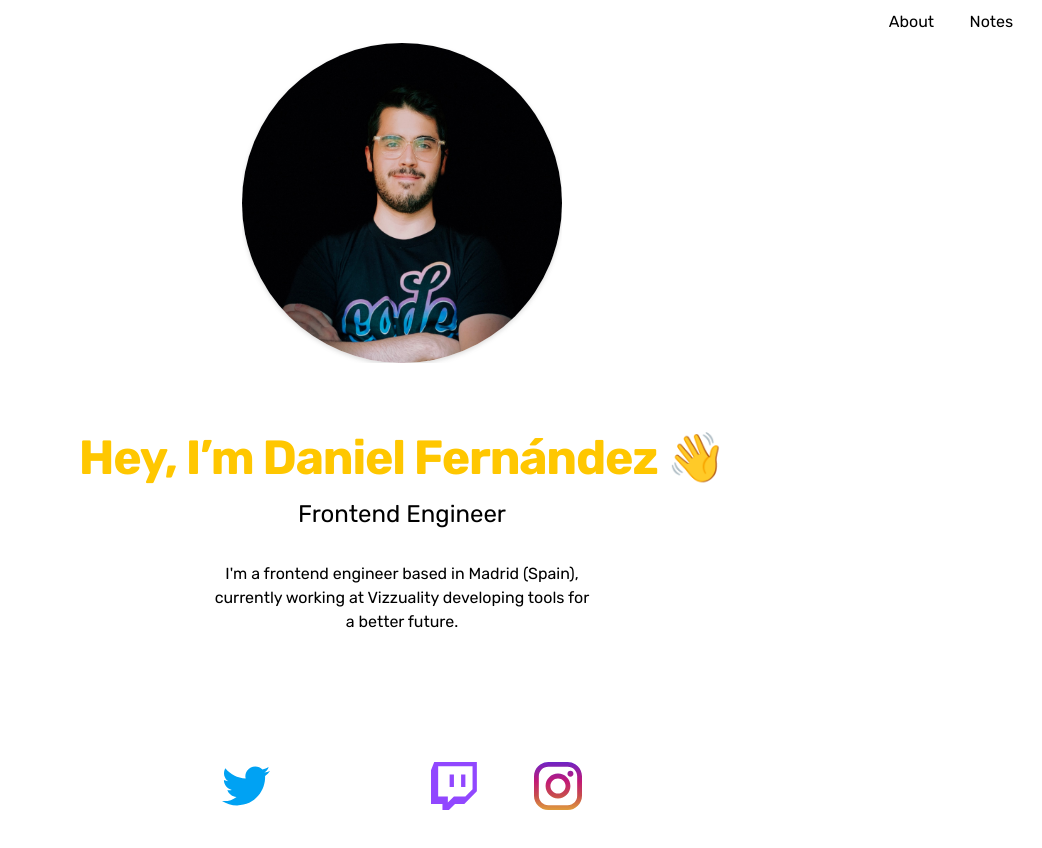
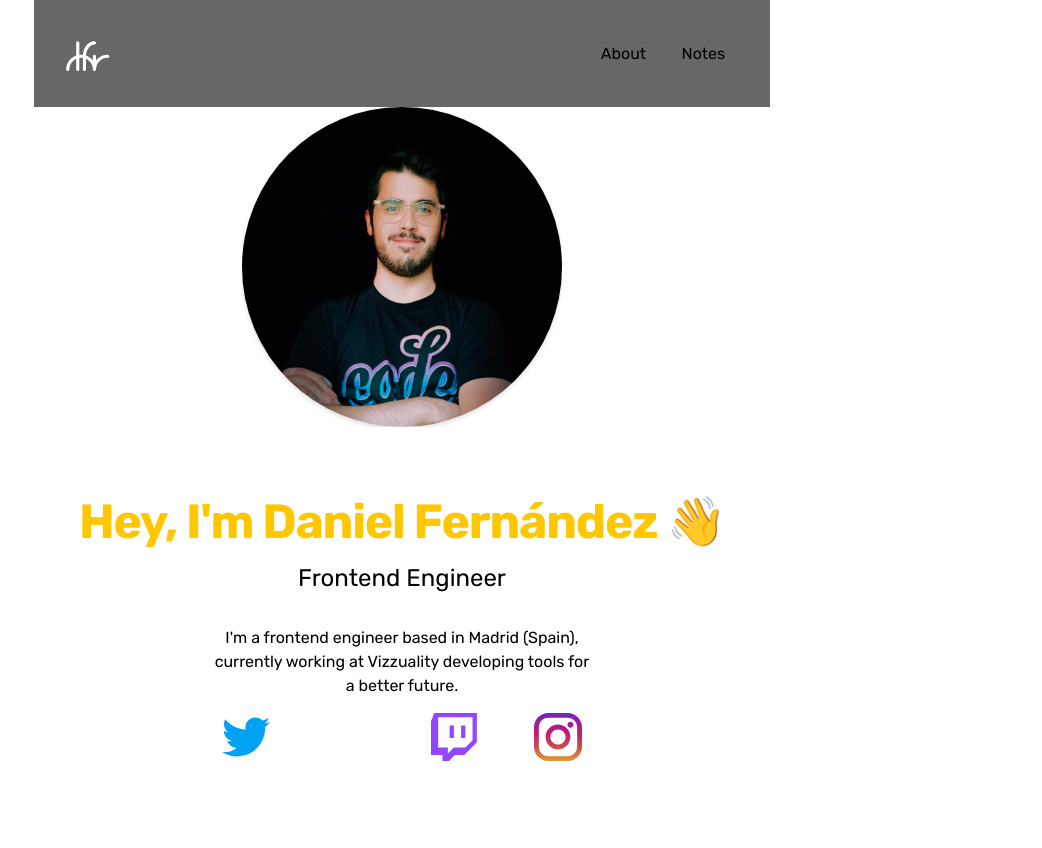
Before and after one commit to dfrico/dfr-web, a Next.js app: page / in a window 1280 px wide. Shown: the top 848 px of the page, without its empty margins (238-1280 px from the left). After the commit the page ends 800 px from the top, so only its background shows below. Built offline with nearby package versions, Linux system fonts and the light colour scheme.

Commit message:
home page layout

```diff
--- a/components/header/header.jsx
+++ b/components/header/header.jsx
@@ -3,7 +3,7 @@ import styles from './header.module.scss';
 
 export default function Header() {
   return (
-    <header className={styles.header}>
+    <header className="sticky-nav flex justify-between items-center max-w-3xl w-full p-8 mx-auto bg-black bg-opacity-60">
       <Link href="/">
         <a>
           <svg
--- a/components/layout/index.js
+++ b/components/layout/index.js
@@ -2,8 +2,6 @@ import PropTypes from 'prop-types';
 import Head from 'next/head';
 import Header from '../header';
 import Cursor from '../cursor';
-// import Footer from '../footer';
-import styles from './layout.module.scss';
 
 function Layout({ children, pageTitle, description }) {
   return (
@@ -23,10 +21,9 @@ function Layout({ children, pageTitle, description }) {
         <link rel="icon" href="/favicon/favicon.svg" type="image/svg+xml" />
         <link rel="icon" href="/favicon/favicon.png" type="image/png" />
       </Head>
-      <main className="container mx-auto px-4 text-center flex flex-col justify-center">
+      <main className="h-screen max-w-3xl mx-auto px-4 text-center flex flex-col justify-start">
         <Header />
-        <div className={styles.content}>{children}</div>
-        {/* <Footer /> */}
+        <div className="h-full relative container">{children}</div>
       </main>
       <Cursor />
     </>
--- a/pages/index.js
+++ b/pages/index.js
@@ -11,7 +11,7 @@ export default function Home() {
         height={320}
       />
       <h1 className="font-bold text-5xl tracking-tight mb-4 mt-16 text-yellow">
-        Hey, I’m Daniel Fernández
+        Hey, I&apos;m Daniel Fernández
         {' '}
         <span role="img" aria-label=":wave:">
           👋
@@ -22,33 +22,20 @@ export default function Home() {
         I&apos;m a frontend engineer based in Madrid (Spain), currently working
         at Vizzuality developing tools for a better future.
       </p>
-      <ul className="flex flex-row justify-center mt-32">
-        <li className="mx-7">
-          <a href="https://twitter.com/blayhem">
+      <footer className="flex justify-center mt-16 mb-8 left-0 right-0 absolute bottom-0">
+        <a className="mx-7" href="https://twitter.com/blayhem">
           <Image src="/icons/tw.svg" alt="twitter" width={48} height={48} />
         </a>
-        </li>
-        <li className="mx-7">
-          <a href="https://github.com/blayhem">
+        <a className="mx-7" href="https://github.com/blayhem">
           <Image src="/icons/gh.svg" alt="GitHub" width={48} height={48} />
         </a>
-        </li>
-        <li className="mx-7">
-          <a href="https://www.twitch.tv/blayhem">
-            <Image
-              src="/icons/twitch.svg"
-              alt="Twitch"
-              width={48}
-              height={48}
-            />
+        <a className="mx-7" href="https://www.twitch.tv/blayhem">
+          <Image src="/icons/twitch.svg" alt="Twitch" width={48} height={48} />
         </a>
-        </li>
-        <li className="mx-7">
-          <a href="https://www.instagram.com/blayhem/">
+        <a className="mx-7" href="https://www.instagram.com/blayhem/">
           <Image src="/icons/ig.svg" alt="Instagram" width={48} height={48} />
         </a>
-        </li>
-      </ul>
+      </footer>
     </>
   );
 }
```
Lines whose indentation alone changed are shown as unchanged.
